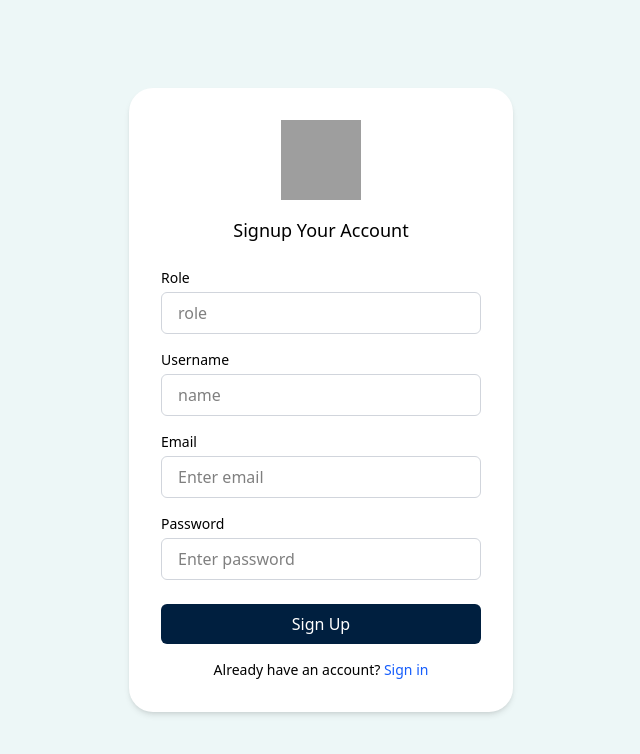
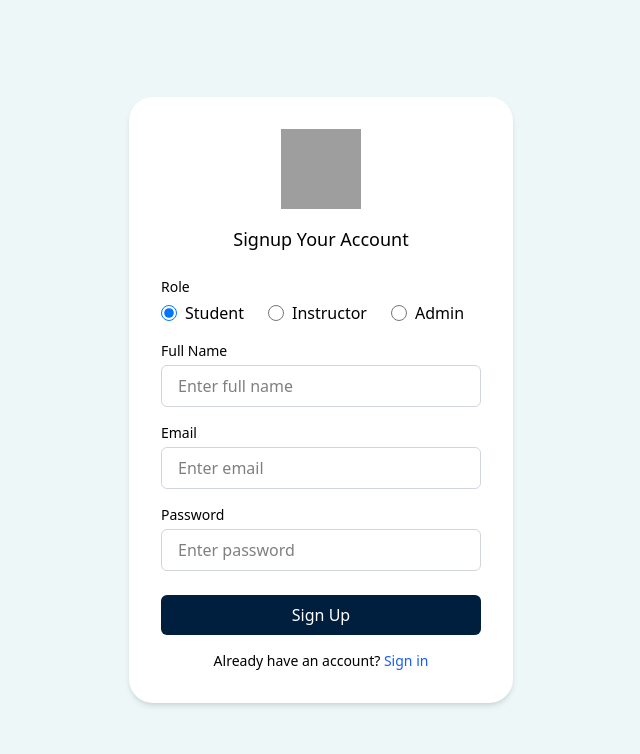
Before and after one commit to lokendrasingh27/LMS, a React (Vite) app in the folder Frontend/: page /signup in a window 1280 px wide. Shown: the top 754 px of the page, without its empty margins (319-959 px from the left). Built offline with nearby package versions, Linux system fonts and the light colour scheme; grey boxes are pictures that could not be loaded.

Commit message:
login register Api is active

```diff
--- a/Frontend/package.json
+++ b/Frontend/package.json
@@ -11,13 +11,15 @@
   },
   "dependencies": {
     "@tailwindcss/vite": "^4.1.11",
+    "axios": "^1.11.0",
     "lucide-react": "^0.536.0",
     "react": "^19.1.0",
     "react-countup": "^6.5.3",
     "react-dom": "^19.1.0",
     "react-icon": "^1.0.0",
     "react-icons": "^5.5.0",
-    "react-router-dom": "^7.7.1"
+    "react-router-dom": "^7.7.1",
+    "sooner": "^1.1.4"
   },
   "devDependencies": {
     "@eslint/js": "^9.30.1",
--- a/Frontend/src/pages/auth/LoginPage.jsx
+++ b/Frontend/src/pages/auth/LoginPage.jsx
@@ -1,6 +1,44 @@
 import React from "react";
+import { useState } from "react";
+import { useNavigate } from "react-router-dom";
+import axios from "axios";
 
 const LoginPage = () => {
+  const Navigate = useNavigate();
+  const [input , setInput ] = useState({
+    email: '',
+    password: ''
+  })
+
+  const handleChaneg=(e)=>{
+    const {name, value} = e.target;
+    setInput((prev)=>({
+      ...prev,
+      [name]: value
+    }))
+  }
+
+  const handleSubmit =async (e)=>{
+    e.preventDefault();
+    console.log(input)
+    try{
+      const res = await axios.post('http://localhost:5000/api/auth/login', input, {
+           headers:{
+                    "Content-Type":"application/json"
+                },
+                withCredentials:true
+      })
+      if(res.data.success){
+        alert(res.data.message);
+        Navigate('/');
+      }
+      else{
+        alert("something went wrong");
+      }
+    } catch (error){
+      console.error("Error during login:", error);
+    }
+  }
   return (
     <div className="min-h-screen bg-[#e8f1f4] flex items-center justify-center px-4">
       <div className="bg-white p-8 rounded-2xl shadow-md w-full max-w-md">
@@ -18,6 +56,10 @@ const LoginPage = () => {
           <input
             type="email"
             placeholder="Enter your email"
+            name="email"
+            value={input.email}
+              onChange={handleChaneg}
+
             className="w-full px-4 py-2 mb-4 border border-gray-300 rounded-lg focus:outline-none focus:ring-2 focus:ring-blue-500"
           />
 
@@ -25,6 +67,9 @@ const LoginPage = () => {
           <input
             type="password"
             placeholder="Enter your password"
+            name="password"
+            value={input.password}
+            onChange={handleChaneg}
             className="w-full px-4 py-2 mb-2 border border-gray-300 rounded-lg focus:outline-none focus:ring-2 focus:ring-blue-500"
           />
 
@@ -38,6 +83,7 @@ const LoginPage = () => {
 
           <button
             type="submit"
+            onClick={handleSubmit}
             className="w-full bg-[#041E42] text-white py-2 rounded-lg font-semibold hover:bg-[#0a2d5e]"
           >
             Sign In
--- a/Frontend/src/pages/auth/Signup.jsx
+++ b/Frontend/src/pages/auth/Signup.jsx
@@ -1,7 +1,47 @@
 import React from 'react';
-import { Link } from 'react-router-dom';
+import { useState } from 'react';
+import { Link, useNavigate } from 'react-router-dom';
+import axios from 'axios';
+
 
 const Signup = () => {
+  const Navigate = useNavigate();
+  const [user , setUser ] = useState({
+    name: '',
+    email: '',
+    password: '',
+    role: 'student'
+  })
+
+  const handleChange = (e) => {
+    const { name, value } = e.target;
+    setUser((prev)=>({
+      ...prev,
+      [name]: value
+    }))
+  }
+
+  const handleSubmit = async (e) => {
+    e.preventDefault();
+    console.log(user)
+    try{
+        const res= await axios.post('http://localhost:5000/api/auth/register', user, {
+          Headers:{
+            "Content-Type":"application/json"
+          },
+          withCredentials: true
+        })
+        if(res.data.success){
+          Navigate('/login');
+          alert(res.data.message);
+        }
+        else{
+          alert("something went wrong");
+        }
+    } catch (error) {
+      console.error("Error during signup:", error);
+    }
+  }
   return (
     <div className="min-h-screen bg-[#edf7f7] flex items-center justify-center px-4">
       <div className="bg-white p-8 rounded-3xl shadow-md w-full max-w-sm">
@@ -12,18 +52,58 @@ const Signup = () => {
 
         <form>
           <div className="mb-4">
-            <label className="block text-sm font-medium mb-1">Role</label>
+            <h1 className="outline-none focus:outline-none text-sm font-medium mb-1">Role</h1>
+            <div className="flex space-x-6">
+
+        <label className="flex items-center space-x-2">
+          <input
+            type="radio"
+            name="role"
+            value="student"
+            id='role1'
+            onChange={handleChange}
+               checked={user.role === 'student'}
+            className="w-4 h-4 text-blue-600 focus:ring-blue-500 focus:outline-none"
+          />
+          <span>Student</span>
+        </label>
+
+        <label className="flex items-center space-x-2">
+          <input
+            type="radio"
+            name="role"
+            value="instructor"
+             id='role2'
+            onChange={handleChange}
+               checked={user.role === 'instructor'}
+            className="w-4 h-4 text-blue-600 focus:ring-blue-500 focus:outline-none"
+          />
+          <span>Instructor</span>
+        </label>
+
+        <label className="flex items-center space-x-2">
+          <input
+            type="radio"
+            name="role"
+            value="admin"
+            id='role3'
+            onChange={handleChange}
+               checked={user.role === 'admin'}
+            className="w-4 h-4 text-blue-600 focus:ring-blue-500 focus:outline-none"
+          />
+          <span>Admin</span>
+        </label>
+      </div>
+          </div>
+          <div className="mb-4">
+            <label className="block text-sm font-medium mb-1">Full Name</label>
             <input
               type="text"
-              placeholder="role"
-              className="w-full px-4 py-2 border border-gray-300 rounded-md focus:outline-none focus:ring-2 focus:ring-blue-500"
-            />
-          </div>
-          <div className="mb-4">
-            <label className="block text-sm font-medium mb-1">Username</label>
-            <input
-              type="text"
-              placeholder="name"
+              placeholder="Enter full name"
+              name="name"
+              onChange={handleChange}
+              value={user.name}
+              id='nam'
               className="w-full px-4 py-2 border border-gray-300 rounded-md focus:outline-none focus:ring-2 focus:ring-blue-500"
             />
           </div>
@@ -33,6 +113,11 @@ const Signup = () => {
             <input
               type="email"
               placeholder="Enter email"
+              name="email"
+              onChange={handleChange}
+              value={user.email}
+              id='email'
+
               className="w-full px-4 py-2 border border-gray-300 rounded-md focus:outline-none focus:ring-2 focus:ring-blue-500"
             />
           </div>
@@ -42,12 +127,17 @@ const Signup = () => {
             <input
               type="password"
               placeholder="Enter password"
+              name="password"
+              onChange={handleChange}
+              value={user.password}
+
               className="w-full px-4 py-2 border border-gray-300 rounded-md focus:outline-none focus:ring-2 focus:ring-blue-500"
             />
           </div>
 
           <button
             type="submit"
+            onClick={handleSubmit}
             className="w-full bg-[#001f3f] text-white py-2 rounded-md hover:bg-[#003366] transition"
           >
             Sign Up
```
Also changed, not shown: 2 other files (tests, documents, lock files or other folders).
